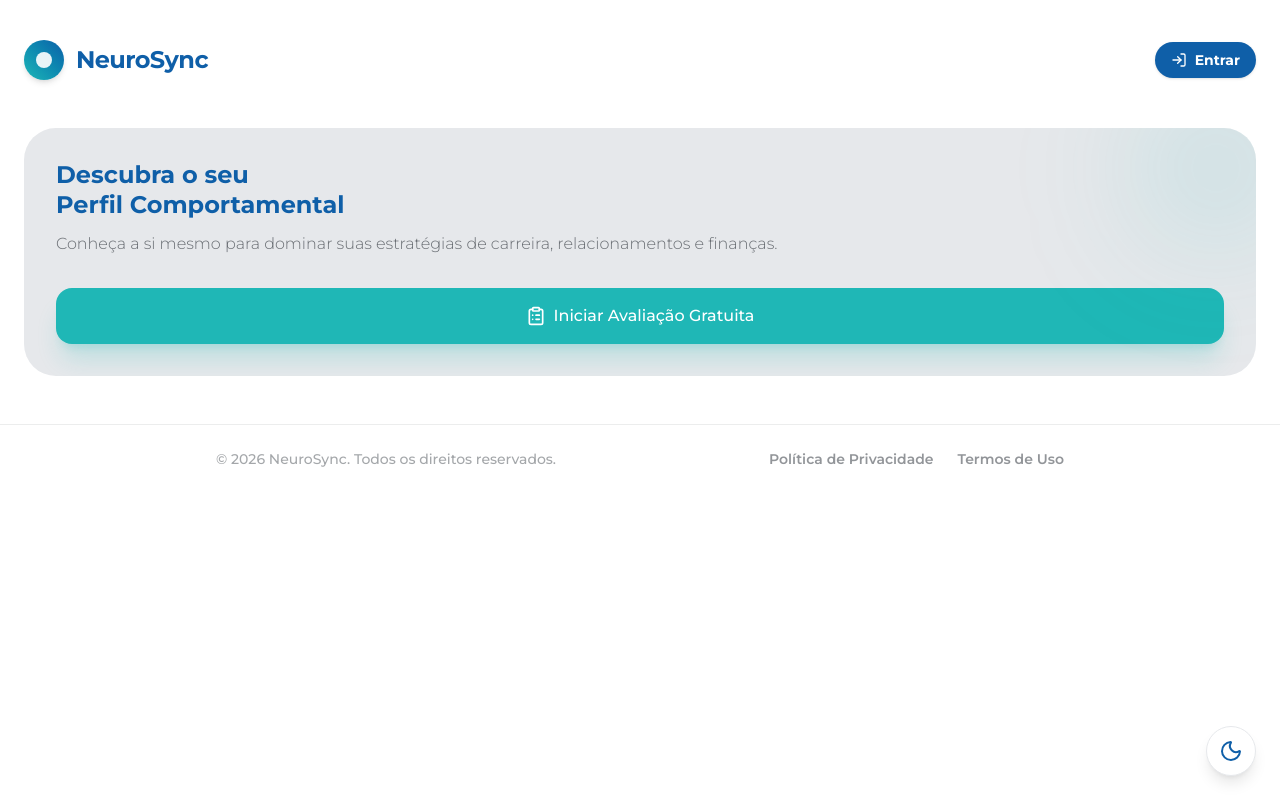
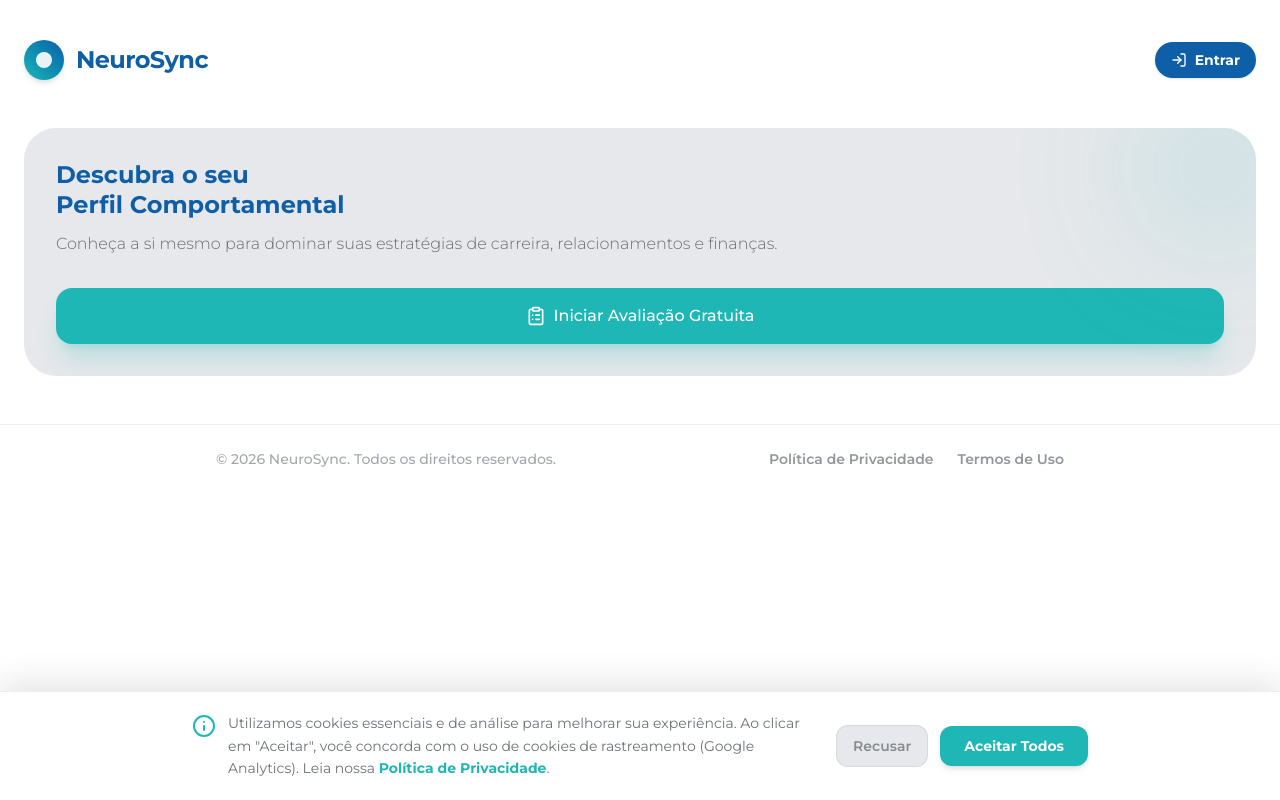
Before and after one commit to JonnathanVituriano/NeuroSync, a Next.js app in the folder Core/: page / in a window 1280 px wide. Built offline with nearby package versions, Linux system fonts and the light colour scheme; no server answers.

Commit message:
Adicionando Google Analytics 4 com Banner LGPD

```diff
--- a/Core/src/app/layout.tsx
+++ b/Core/src/app/layout.tsx
@@ -22,6 +22,8 @@ import { ThemeProvider } from "@/components/ThemeProvider";
 import { ThemeToggle } from "@/components/ThemeToggle";
 import { AuthProvider } from "@/contexts/AuthContext";
 import { SpeedInsights } from "@vercel/speed-insights/next";
+import { CookieBanner } from "@/components/CookieBanner";
+import { Analytics } from "@/components/Analytics";
 
 export default function RootLayout({
   children,
@@ -36,8 +38,10 @@ export default function RootLayout({
             {children}
             <ThemeToggle />
             <SpeedInsights />
+            <CookieBanner />
           </ThemeProvider>
         </AuthProvider>
+        <Analytics />
       </body>
     </html>
   );
--- /dev/null
+++ b/Core/src/components/Analytics.tsx
@@ -0,0 +1,49 @@
+"use client";
+
+import Script from "next/script";
+import { useEffect, useState } from "react";
+
+export function Analytics() {
+  const [consent, setConsent] = useState<string | null>(null);
+
+  useEffect(() => {
+    // Checa a preferência ao montar o componente
+    setConsent(localStorage.getItem("cookieConsent"));
+
+    // Fica escutando se o usuário clicou no Banner agorinha
+    const handleConsentChange = () => {
+      setConsent(localStorage.getItem("cookieConsent"));
+    };
+
+    window.addEventListener("cookie_consent_updated", handleConsentChange);
+    return () => window.removeEventListener("cookie_consent_updated", handleConsentChange);
+  }, []);
+
+  // LGPD: Se não for "accepted", NÃO carrega os scripts do Google
+  if (consent !== "accepted") {
+    return null;
+  }
+
+  return (
+    <>
+      <Script
+        strategy="afterInteractive"
+        src={`https://www.googletagmanager.com/gtag/js?id=G-NZXR2CRQ1Y`}
+      />
+      <Script
+        id="google-analytics"
+        strategy="afterInteractive"
+        dangerouslySetInnerHTML={{
+          __html: `
+            window.dataLayer = window.dataLayer || [];
+            function gtag(){dataLayer.push(arguments);}
+            gtag('js', new Date());
+            gtag('config', 'G-NZXR2CRQ1Y', {
+              page_path: window.location.pathname,
+            });
+          `,
+        }}
+      />
+    </>
+  );
+}
--- /dev/null
+++ b/Core/src/components/CookieBanner.tsx
@@ -0,0 +1,64 @@
+"use client";
+
+import { useState, useEffect } from "react";
+import Link from "next/link";
+import { Info } from "lucide-react";
+
+export function CookieBanner() {
+  const [show, setShow] = useState(false);
+
+  useEffect(() => {
+    // Verifica se já existe preferência salva
+    const consent = localStorage.getItem("cookieConsent");
+    if (!consent) {
+      setShow(true);
+    }
+  }, []);
+
+  const handleAccept = () => {
+    localStorage.setItem("cookieConsent", "accepted");
+    setShow(false);
+    // Dispara evento para o componente Analytics capturar na hora
+    window.dispatchEvent(new Event("cookie_consent_updated"));
+  };
+
+  const handleReject = () => {
+    localStorage.setItem("cookieConsent", "rejected");
+    setShow(false);
+    window.dispatchEvent(new Event("cookie_consent_updated"));
+  };
+
+  if (!show) return null;
+
+  return (
+    <div className="fixed bottom-0 left-0 right-0 z-[100] bg-brand-white border-t border-brand-graphite/10 shadow-[0_-10px_30px_rgba(0,0,0,0.1)] p-4 sm:p-5 transform transition-transform animate-in slide-in-from-bottom-10">
+      <div className="max-w-4xl mx-auto flex flex-col sm:flex-row items-center justify-between gap-4">
+
+        <div className="flex items-start gap-3">
+          <Info className="w-6 h-6 text-brand-teal shrink-0 mt-0.5 hidden sm:block" />
+          <p className="text-sm text-brand-graphite/80 leading-relaxed text-justify sm:text-left">
+            Utilizamos cookies essenciais e de análise para melhorar sua experiência.
+            Ao clicar em "Aceitar", você concorda com o uso de cookies de rastreamento (Google Analytics).
+            Leia nossa <Link href="/privacidade" className="text-brand-teal hover:underline font-bold">Política de Privacidade</Link>.
+          </p>
+        </div>
+
+        <div className="flex items-center gap-3 w-full sm:w-auto shrink-0">
+          <button
+            onClick={handleReject}
+            className="flex-1 sm:flex-none px-4 py-2.5 text-sm font-semibold text-brand-graphite/60 hover:text-brand-graphite bg-brand-light rounded-xl transition-colors border border-brand-graphite/10"
+          >
+            Recusar
+          </button>
+          <button
+            onClick={handleAccept}
+            className="flex-1 sm:flex-none px-6 py-2.5 text-sm font-bold text-white bg-brand-teal hover:bg-teal-500 rounded-xl shadow-md transition-colors"
+          >
+            Aceitar Todos
+          </button>
+        </div>
+
+      </div>
+    </div>
+  );
+}
```
Also changed, not shown: Core/public/sw.js.
